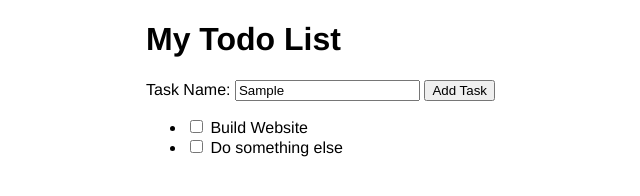
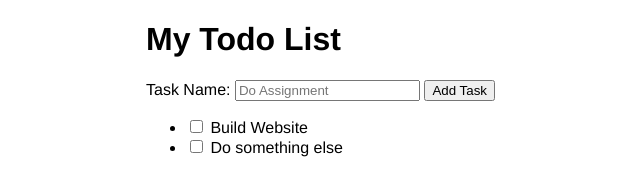
Before and after one commit to arsyad-abdat/To-Do-List, a plain HTML site: page todo.html in a window 1280 px wide. Both pictures are taken after typing "Sample" into the empty fields and a click on the button "Add Task". Shown: the full height of the page, 194-834 px from the left. Drawn offline with Linux system fonts and the light colour scheme.

Commit message:
Added add task behaviour

```diff
--- a/js/script.js
+++ b/js/script.js
@@ -1 +1,17 @@
-// This is empty
+// Step 1: Find Element
+let addTaskButton = document.getElementById("add-task")
+let newTaskInput = document.getElementById("task-input")
+
+// Step 2: Write a function to implement the behavioru
+
+function onAddTaskClicked(event) {
+    let taskName = newTaskInput.ariaValueMax;
+    newTaskInput.value = "";
+
+    //log it to console
+    console.log(taskName)
+}
+
+// Step 3: Link element, function and event
+// Add event listener, for when they click
+addTaskButton.addEventListener('click',onAddTaskClicked)
--- a/todo.html
+++ b/todo.html
@@ -15,9 +15,9 @@
     <form>
         <label>
             Task Name:
-            <input type="text"  placeholder="Do Assignment"
+            <input id="task-input" type="text"  placeholder="Do Assignment"
         </label>
-        <button type="button">
+        <button id="add-task" type="button">
             Add Task
         </button>
     </form>
```
